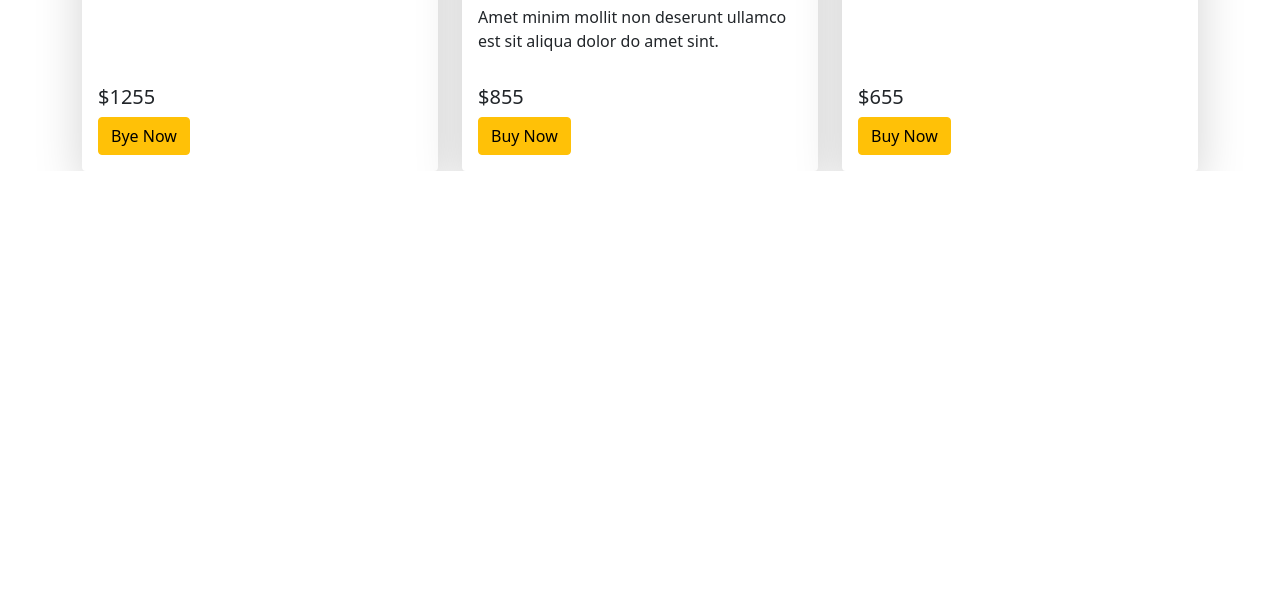
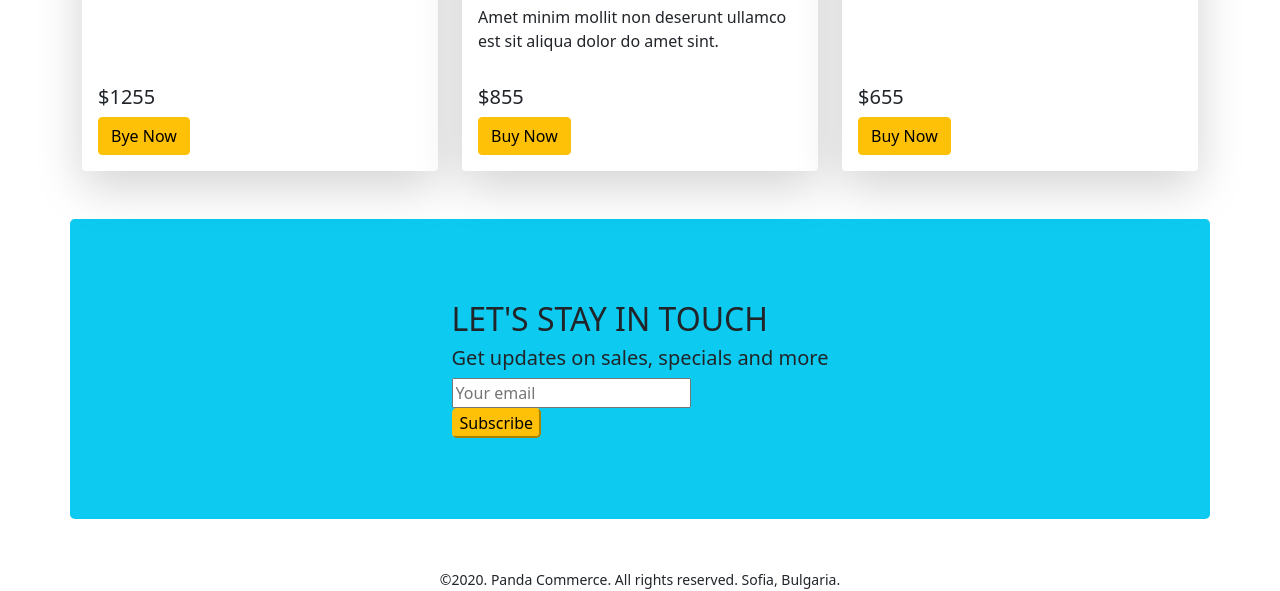
Before and after one commit to Nazrulie/Panda-commerce, a plain HTML site: page index.html in a window 1280 px wide. Shown: the part 1867-2458 px from the top of the page. Before the commit the page ends 2038 px from the top, so only its background shows below. Drawn offline with Linux system fonts and the light colour scheme.

Commit message:
almost done

```diff
--- a/index.html
+++ b/index.html
@@ -25,13 +25,13 @@
                             <a class="nav-link active" aria-current="page" href="#">Home</a>
                         </li>
                         <li class="nav-item">
-                            <a class="nav-link" href="#">Shoes</a>
+                            <a class="nav-link" href="#Shoes">Shoes</a>
                         </li>
                         <li class="nav-item">
-                            <a class="nav-link" href="#">Backpack</a>
+                            <a class="nav-link" href="#Backpack">Backpack</a>
                         </li>
                         <li class="nav-item">
-                            <a class="nav-link" href="#">Subscribe</a>
+                            <a class="nav-link" href="#subscribe">Subscribe</a>
                         </li>
                     </ul>
                 </div>
@@ -132,7 +132,7 @@
                 </div>
             </div>
         </section>
-        <section class="container">
+        <section class="container" id="Shoes">
             <h2>shoes</h2>
             <div class="row row-cols-1 row-cols-md-2 row-cols-lg-3 g-4">
                 <div class="col">
@@ -181,7 +181,7 @@
             </div>
 
         </section>
-        <section class="container mt-5  ">
+        <section class="container my-5" id="Backpack">
             <h2>Backpack</h2>
             <div class="row row-cols-1 row-cols-md-2 row-cols-lg-3 g-4">
                 <div class="col">
@@ -230,9 +230,19 @@
             </div>
 
         </section>
+        <section style="height: 300px;"
+            class="container d-flex justify-content-center rounded-3 bg-info align-items-center">
+            <div>
+                <h2>LET'S STAY IN TOUCH</h2>
+                <h5>Get updates on sales, specials and more</h5>
+                <input type="text" placeholder="Your email"><br>
+                <button class="btn-warning rounded-3">Subscribe</button>
+
+            </div>
+        </section>
     </main>
-    <footer>
-
+    <footer class="mt-5 text-center" id="subscribe">
+        <small>©2020. Panda Commerce. All rights reserved. Sofia, Bulgaria.</small>
     </footer>
     <script src="js/bootstrap.bundle.min.js"></script>
 </body>
```
